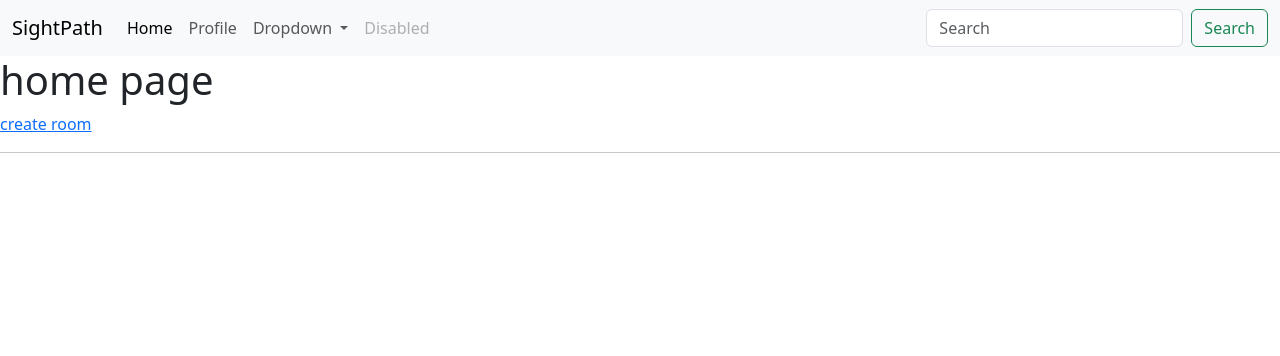
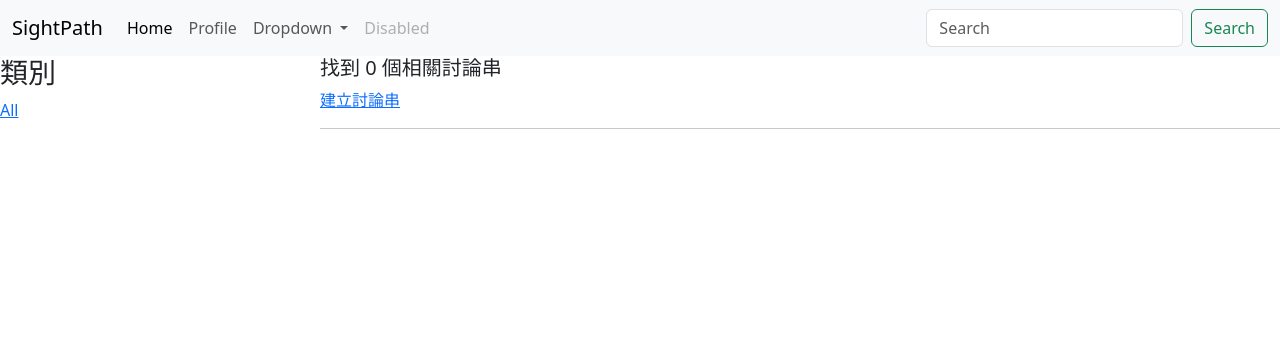
Before and after one commit to weifish0/SightPath, a Django app: page / in a window 1280 px wide. Shown: the top 356 px of the page. Run offline with Django 4.2, Linux system fonts and the light colour scheme; data that the repository does not hold is empty.

Commit message:
feat: 增加搜索討論串功能

```diff
--- /dev/null
+++ b/base/templates/base/chatroom_home.html
@@ -0,0 +1,49 @@
+{% extends "main.html" %}
+
+
+{% block contents %}
+
+<style>
+    .chatroom_home_container{
+        display: grid;
+        grid-template-columns: 1fr 3fr;
+    }
+</style>
+
+
+<div class="chatroom_home_container">
+    <div>
+        <h3>類別</h3>
+        <a href="{% url 'chatroom_home' %}">All</a>
+        <br>
+        {% for topic in topics %}
+        <a href="{% url 'chatroom_home' %}?category={{topic.name}}">{{topic.name}}</a>
+        <br>
+        {% endfor %}
+
+    </div>
+    <div>
+        <h5>找到 {{rooms_count}} 個相關討論串</h5>
+        <a href="{% url 'create_room' %}">建立討論串</a>
+        <hr>
+        <div>
+            {% for room in rooms %}
+            <div>
+                <a href="{% url 'update_room' room.id %}">編輯</a>
+                <a href="{% url 'delete_room' room.id %}">刪除</a>
+                <span>@{{room.host.username}}</span>
+                <h3>{{room.id}}. <a href="{% url 'room' room.id %}">{{room.name}}</a></h3>
+                <small>建立時間: {{room.updated}}</small>
+                <br>
+                <small>最近更新: {{room.created}}</small>
+                <br>
+                <small>{{room.topic.name}}</small>
+            </div>
+            <hr>
+            {% endfor %}
+        </div>
+    </div>
+
+</div>
+
+{% endblock contents %}
--- a/base/templates/base/home.html
+++ /dev/null
@@ -1,30 +0,0 @@
-{% extends "main.html" %}
-
-
-{% block contents %}
-
-<h1>home page</h1>
-<div>
-    <a href="{% url 'create_room' %}">create room</a>
-    <hr>
-</div>
-
-
-<div>
-    {% for room in rooms %}
-    <div>
-        <a href="{% url 'update_room' room.id %}">Edit</a>
-        <a href="{% url 'delete_room' room.id %}">Delete</a>
-        <span>@{{room.host.username}}</span>
-        <h3>{{room.id}}. <a href="{% url 'room' room.id %}">{{room.name}}</a></h3>
-        <small>建立時間: {{room.updated}}</small>
-        <br>
-        <small>最近更新: {{room.created}}</small>
-        <br>
-        <small>{{room.topic.name}}</small>
-    </div>
-    <hr>
-    {% endfor %}
-</div>
-
-{% endblock contents %}
--- a/base/urls.py
+++ b/base/urls.py
@@ -7,6 +7,6 @@ urlpatterns = [
     path("create_room", views.create_room, name="create_room"),
     path("update_room/<str:pk>", views.update_room, name="update_room"),
     path("delete_room/<str:pk>", views.delete_room, name="delete_room"),
-    path("", views.home, name="home")
+    path("", views.chatroom_home, name="chatroom_home")
 
 ]
--- a/base/views.py
+++ b/base/views.py
@@ -1,16 +1,26 @@
 from django.shortcuts import render, redirect
 from django.http import HttpResponse
-from .models import Room
+from django.db.models import Q
+from .models import Room,Topic
 from .forms import RoomForm
 
 def profile(request):
     return render(request, "base/profile.html")
 
-def home(request):
-    # 獲取討論室資料庫的所有資料
-    rooms = Room.objects.all()
-    context = {"rooms":rooms}
-    return render(request, "base/home.html", context)
+def chatroom_home(request):
+    category = request.GET.get("category") if request.GET.get("category") != None else ""
+    q = request.GET.get("q") if request.GET.get("q") != None else ""
+
+    if category != "":
+        rooms = Room.objects.filter(Q(topic__name__icontains=category))
+    else:
+        rooms = Room.objects.filter(Q(topic__name__icontains=q) | Q(name__icontains=q) | Q(host__username__icontains=q))
+
+    rooms_count = rooms.count()
+
+    topics = Topic.objects.all()
+    context = {"rooms":rooms, "rooms_count":rooms_count, "topics":topics}
+    return render(request, "base/chatroom_home.html", context)
 
 def room(request,pk):
     # 獲取特定id的討論室
@@ -28,7 +38,7 @@ def create_room(request):
         if form.is_valid():
             # 符合格式就保存到資料庫，並且回到主頁
             form.save()
-            return redirect("home")
+            return redirect("chatroom_home")
     return render(request, "base/room_form.html", context)
 
 def update_room(request, pk):
@@ -42,7 +52,7 @@ def update_room(request, pk):
         if form.is_valid():
             # 符合格式就保存到資料庫，並且回到主頁
             form.save()
-            return redirect("home")
+            return redirect("chatroom_home")
     return render(request, "base/room_form.html", context)
 
 def delete_room(request, pk):
@@ -50,5 +60,5 @@ def delete_room(request, pk):
     context = {"obj": room}
     if request.method == "POST":
         room.delete()
-        return redirect("home")
+        return redirect("chatroom_home")
     return render(request, "base/delete.html", context)
--- a/templates/navbar.html
+++ b/templates/navbar.html
@@ -1,6 +1,6 @@
 <nav class="navbar navbar-expand-lg bg-body-tertiary">
   <div class="container-fluid">
-    <a class="navbar-brand" href="{% url 'home' %}">SightPath</a>
+    <a class="navbar-brand" href="{% url 'chatroom_home' %}">SightPath</a>
     <button class="navbar-toggler" type="button" data-bs-toggle="collapse" data-bs-target="#navbarSupportedContent" aria-controls="navbarSupportedContent" aria-expanded="false" aria-label="Toggle navigation">
       <span class="navbar-toggler-icon"></span>
     </button>
@@ -27,8 +27,8 @@
           <a class="nav-link disabled">Disabled</a>
         </li>
       </ul>
-      <form class="d-flex" role="search">
-        <input class="form-control me-2" type="search" placeholder="Search" aria-label="Search">
+      <form class="d-flex" role="search" method="get" action="{% url 'chatroom_home' %}">
+        <input class="form-control me-2" type="search" placeholder="Search" aria-label="Search" name="q">
         <button class="btn btn-outline-success" type="submit">Search</button>
       </form>
     </div>
```
Also changed, not shown: bhunter_crawler.py (added, +12 -0 lines), templates/main.html (line endings or trailing spaces).
